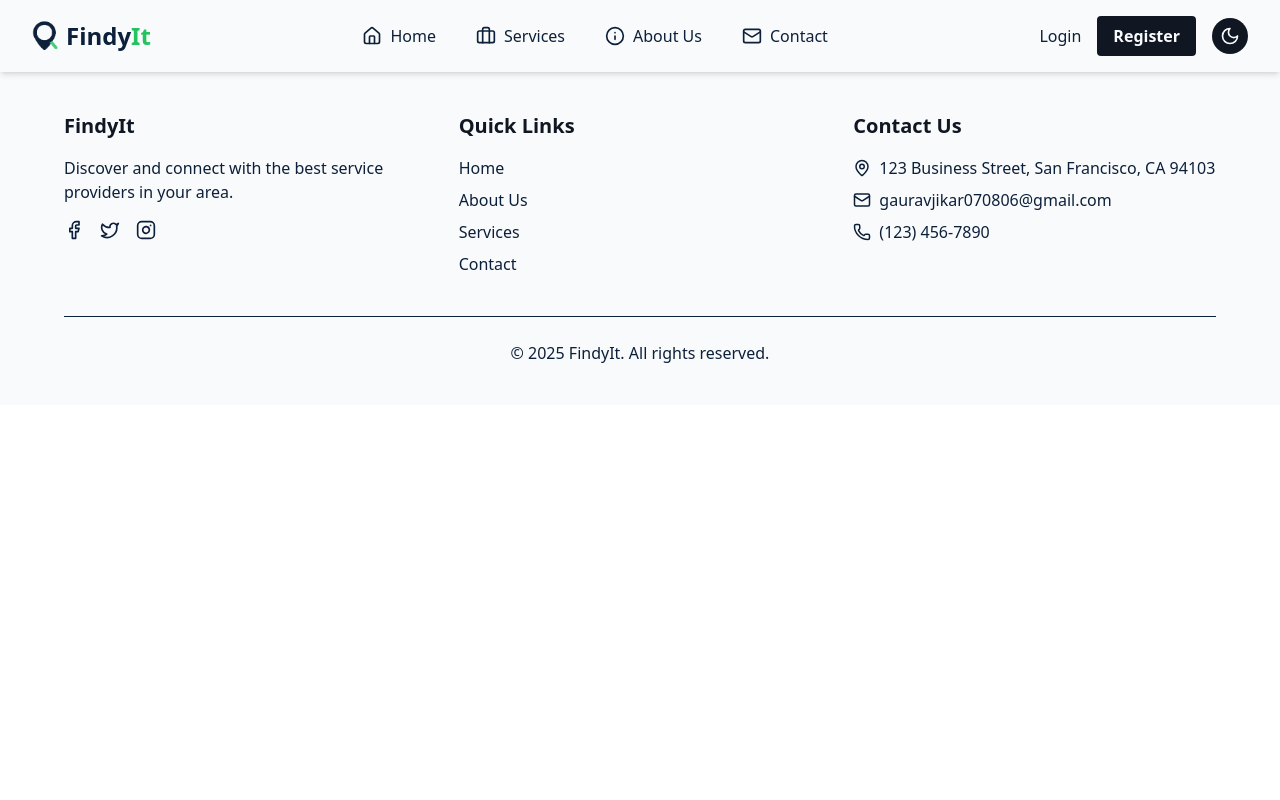
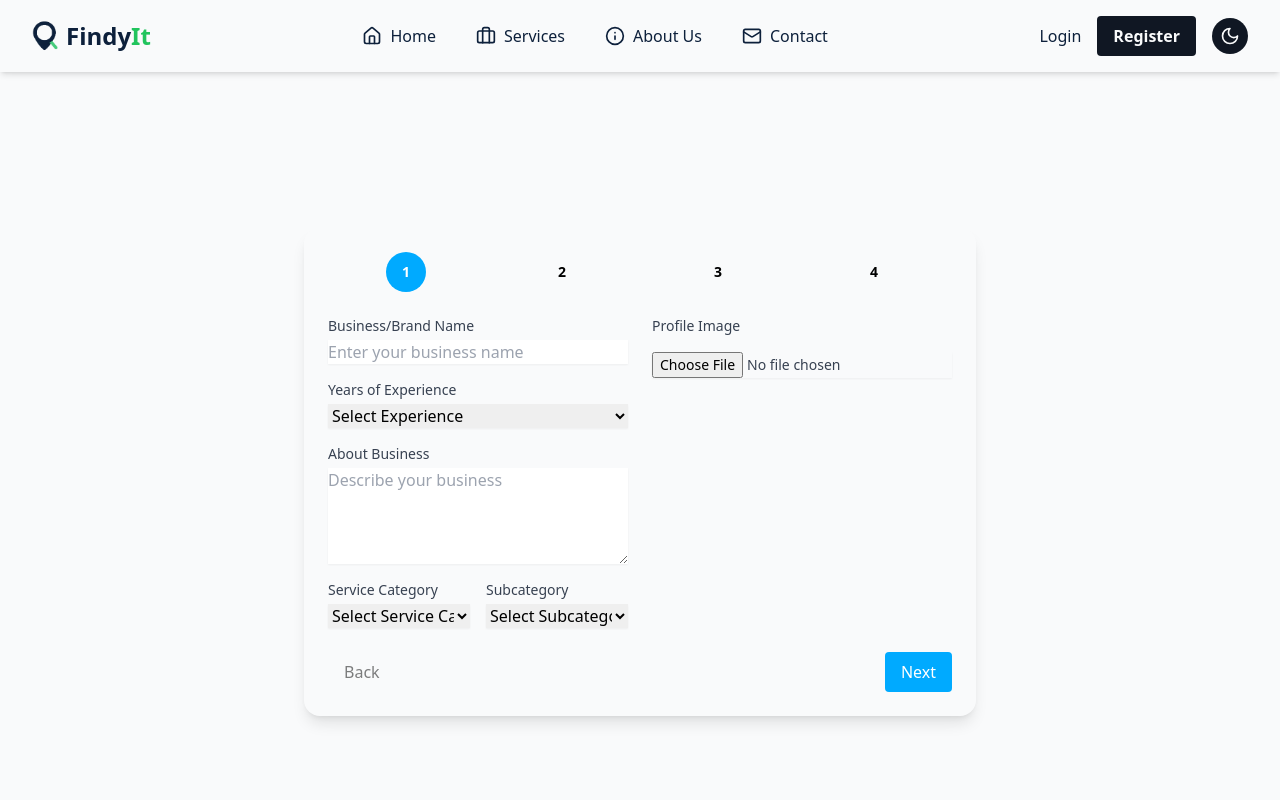
Before and after one commit to gaurav0330/tr, a React (Vite) app: page /form in a window 1280 px wide. Shown: the top 800 px of the page. Built offline with nearby package versions, Linux system fonts and the light colour scheme.

Commit message:
WIP splitter form

```diff
--- a/src/App.jsx
+++ b/src/App.jsx
@@ -1,7 +1,5 @@
 import { BrowserRouter as Router, Routes, Route } from "react-router-dom";
 import { Toaster } from "./components/ui/toaster.jsx";
-
-
 
 import HomePage from "./pages/HomePage.jsx"; // Import the HowPage
 import Login from "./pages/Auth/Login.jsx";
@@ -9,7 +7,7 @@ import Header from "./components/ui/Header.jsx";
 import Footer from "./components/ui/Footer.jsx";
 import Signup from "./pages/Auth/Signup.jsx";
 import Dashboard from "./pages/Vendor/Dashboard.jsx";
-
+import StepperForm from "./pages/Vendor/Form.jsx";
 
 function AppRouter() {
   return (
@@ -17,7 +15,8 @@ function AppRouter() {
       <Route path="/" element={<HomePage />} />
       <Route path="/login" element={<Login />} />
       <Route path="/register" element={<Signup />} />
-      <Route path="dashboard" element={<Dashboard/>} />
+      <Route path="dashboard" element={<Dashboard />} />
+      <Route path="/form" element={<StepperForm />} />
     </Routes>
   );
 }
@@ -25,7 +24,7 @@ function AppRouter() {
 function App() {
   return (
     <Router>
-    <Header/>
+      <Header />
       <AppRouter />
       <Toaster />
       <Footer />
--- /dev/null
+++ b/src/components/ui/vendor/stepperForm/StepperHeader.jsx
@@ -0,0 +1,88 @@
+import { useState } from "react";
+import BasicInfoForm from "./steps/BasicInfoForm";
+
+const steps = [
+  { id: 1, label: "Basic Info" },
+  { id: 2, label: "Business" },
+  { id: 3, label: "Pricing" },
+  { id: 4, label: "Review" },
+];
+
+const MultiStepForm = () => {
+  const [currentStep, setCurrentStep] = useState(1);
+
+  const renderStepContent = () => {
+    switch (currentStep) {
+      case 1:
+        return (
+          <div>
+            <BasicInfoForm />
+          </div>
+        );
+      case 2:
+        return <div>Form content for Business</div>;
+      case 3:
+        return <div>Form content for Pricing</div>;
+      case 4:
+        return <div>Form content for Review</div>;
+      default:
+        return null;
+    }
+  };
+
+  return (
+    <div className="max-w-2xl mx-auto p-6 bg-card rounded-2xl shadow-lg">
+      {/* Step Circles */}
+      <div className="flex justify-between mb-6">
+        {steps.map((step) => {
+          const isActive = currentStep === step.id;
+          const isCompleted = currentStep > step.id;
+
+          return (
+            <div
+              key={step.id}
+              className="flex flex-col items-center flex-1 relative"
+            >
+              <div
+                className={`w-10 h-10 flex items-center justify-center rounded-full text-sm font-bold
+                  ${
+                    isActive
+                      ? "bg-primary text-white"
+                      : isCompleted
+                      ? "bg-secondary text-white"
+                      : "bg-muted text-muted-foreground"
+                  }`}
+              >
+                {isCompleted ? "✓" : step.id}
+              </div>
+            </div>
+          );
+        })}
+      </div>
+
+      {/* Step Form */}
+      <div className="mb-6">{renderStepContent()}</div>
+
+      {/* Navigation Buttons */}
+      <div className="flex justify-between">
+        <button
+          onClick={() => setCurrentStep((prev) => Math.max(prev - 1, 1))}
+          disabled={currentStep === 1}
+          className="px-4 py-2 rounded bg-muted text-muted-foreground hover:bg-muted/70 disabled:opacity-50"
+        >
+          Back
+        </button>
+        <button
+          onClick={() =>
+            setCurrentStep((prev) => Math.min(prev + 1, steps.length))
+          }
+          className="px-4 py-2 rounded bg-primary text-white hover:bg-primary/90"
+        >
+          {currentStep === steps.length ? "Finish" : "Next"}
+        </button>
+      </div>
+    </div>
+  );
+};
+
+export default MultiStepForm;
--- /dev/null
+++ b/src/components/ui/vendor/stepperForm/steps/BasicInfoForm.jsx
@@ -0,0 +1,109 @@
+
+const BasicInfoForm = () => {
+  return (
+    <div className="grid grid-cols-1 md:grid-cols-2 gap-6">
+      {/* Left Column */}
+      <div className="space-y-4">
+        <div>
+          <label
+            htmlFor="businessName"
+            className="block text-sm font-medium text-gray-700"
+          >
+            Business/Brand Name
+          </label>
+          <input
+            id="businessName"
+            type="text"
+            placeholder="Enter your business name"
+            className="mt-1 block w-full border-gray-300 rounded-md shadow-sm focus:ring-primary focus:border-primary"
+          />
+        </div>
+
+        <div>
+          <label
+            htmlFor="experience"
+            className="block text-sm font-medium text-gray-700"
+          >
+            Years of Experience
+          </label>
+          <select
+            id="experience"
+            className="mt-1 block w-full border-gray-300 rounded-md shadow-sm focus:ring-primary focus:border-primary"
+          >
+            <option value="">Select Experience</option>
+            <option value="1">1 Year</option>
+            <option value="5">5 Years</option>
+            <option value="10">10 Years</option>
+          </select>
+        </div>
+
+        <div>
+          <label
+            htmlFor="aboutBusiness"
+            className="block text-sm font-medium text-gray-700"
+          >
+            About Business
+          </label>
+          <textarea
+            id="aboutBusiness"
+            rows="4"
+            placeholder="Describe your business"
+            className="mt-1 block w-full border-gray-300 rounded-md shadow-sm focus:ring-primary focus:border-primary"
+          />
+        </div>
+
+        <div className="flex gap-4">
+          <div className="w-1/2">
+            <label
+              htmlFor="serviceCategory"
+              className="block text-sm font-medium text-gray-700"
+            >
+              Service Category
+            </label>
+            <select
+              id="serviceCategory"
+              className="mt-1 block w-full border-gray-300 rounded-md shadow-sm focus:ring-primary focus:border-primary"
+            >
+              <option value="">Select Service Category</option>
+              <option value="web">Web Development</option>
+              <option value="design">Design</option>
+            </select>
+          </div>
+          <div className="w-1/2">
+            <label
+              htmlFor="serviceSubcategory"
+              className="block text-sm font-medium text-gray-700"
+            >
+              Subcategory
+            </label>
+            <select
+              id="serviceSubcategory"
+              className="mt-1 block w-full border-gray-300 rounded-md shadow-sm focus:ring-primary focus:border-primary"
+            >
+              <option value="">Select Subcategory</option>
+              <option value="frontend">Frontend</option>
+              <option value="backend">Backend</option>
+            </select>
+          </div>
+        </div>
+      </div>
+
+      {/* Right Column (Profile Image Select) */}
+      <div className="space-y-4">
+        <label
+          htmlFor="profileImage"
+          className="block text-sm font-medium text-gray-700"
+        >
+          Profile Image
+        </label>
+        <input
+          id="profileImage"
+          type="file"
+          className="block w-full text-sm text-gray-700 border-gray-300 rounded-md shadow-sm focus:ring-primary focus:border-primary"
+        />
+      </div>
+    </div>
+  );
+};
+
+export default BasicInfoForm;
--- a/src/pages/Vendor/Dashboard.jsx
+++ b/src/pages/Vendor/Dashboard.jsx
@@ -4,7 +4,7 @@ import {
   RecentInteractionsCard,
   LatestReviewsCard,
   PremiumPlanCard,
-  } from "../../components/vendor/VendorDashboardCards";
+} from "../../components/ui/vendor/VendorDashboardCards";
 
 export default function Dashboard() {
   return (
--- /dev/null
+++ b/src/pages/Vendor/Form.jsx
@@ -0,0 +1,12 @@
+import MultiStepForm from "../../components/ui/vendor/stepperForm/StepperHeader";
+
+const StepperForm = () => {
+  return (
+    <div className="min-h-screen bg-background flex items-center justify-center">
+      <MultiStepForm />
+      {/* Step form content will go here later */}
+    </div>
+  );
+};
+
+export default StepperForm;
```
Lines whose indentation alone changed are shown as unchanged.
